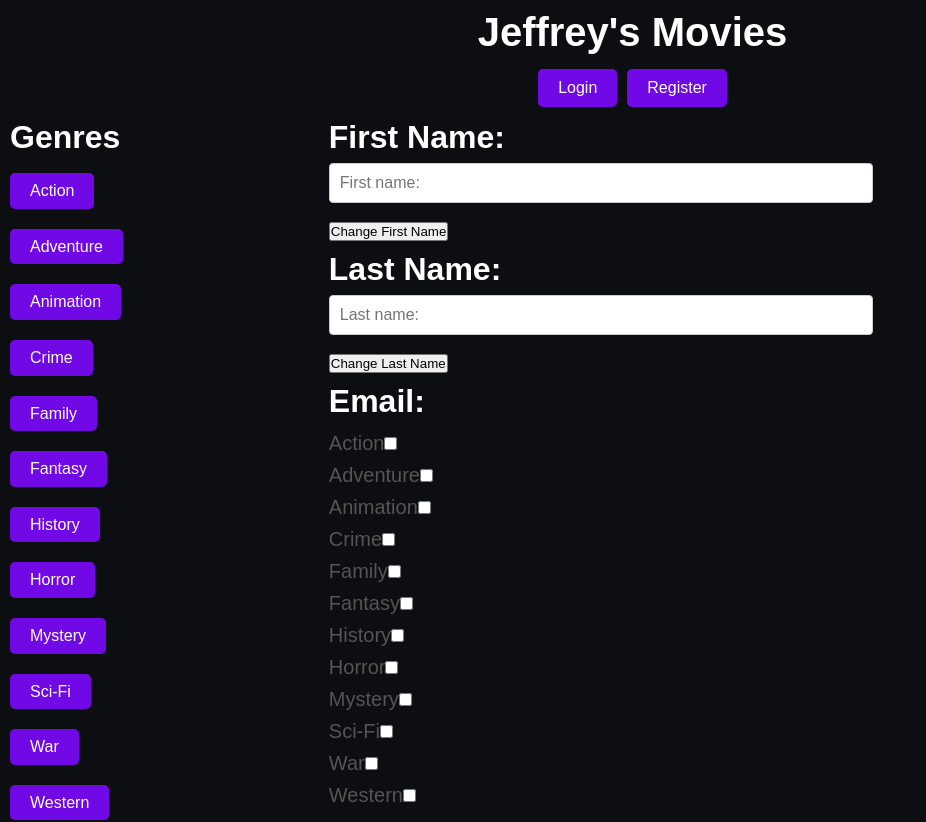
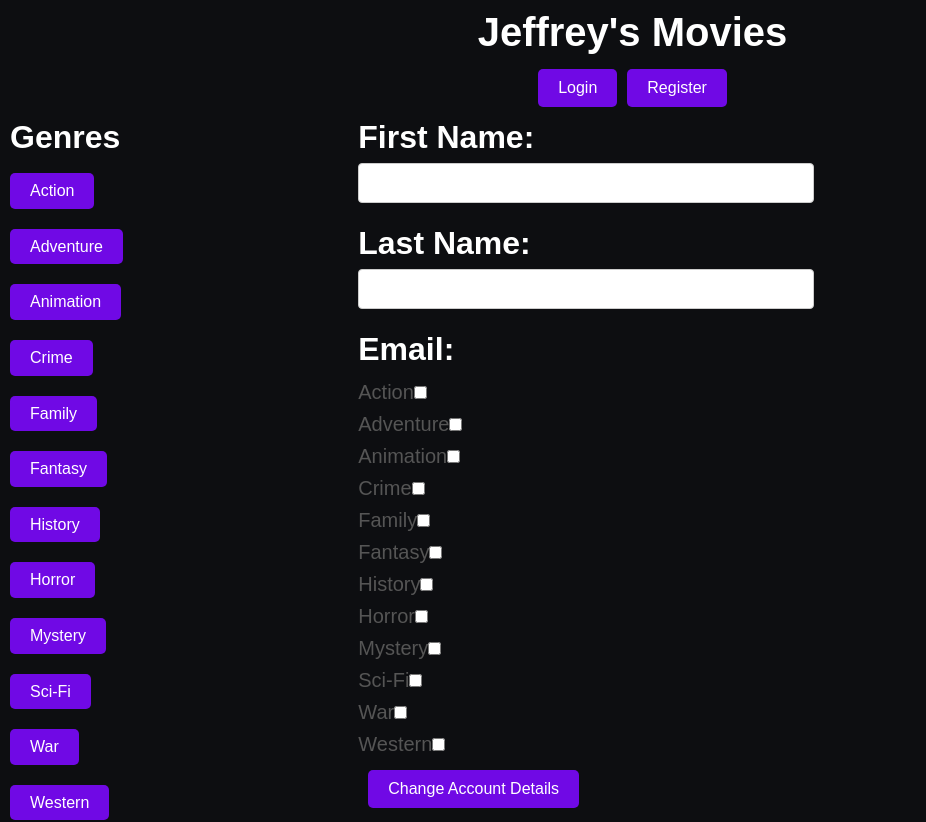
Before and after one commit to JeffreyHe3/Assignment-6, a React (Vite) app: page /movies/settings in a window 1280 px wide. Shown: the top 822 px of the page, without its empty margins (0-926 px from the left). Built offline with nearby package versions, Linux system fonts and the light colour scheme.

Commit message:
Fixed settings

```diff
--- a/src/Views/SettingsView.jsx
+++ b/src/Views/SettingsView.jsx
@@ -44,18 +44,17 @@ function SettingsView() {
 
     const handleSubmit = (e) => {
         e.preventDefault();
-
+        setFName(e.target[0].value);
+        setLName(e.target[1].value);
     };
 
     return (
         <div>
             <form onSubmit={handleSubmit}>
                 <h1>First Name:</h1>
-                <input type="text" placeholder={`First name: ${fName}`}></input>
-                <button>Change First Name</button>
+                <input type="text" placeholder={fName}></input>
                 <h1>Last Name:</h1>
-                <input type="text" placeholder={`Last name: ${lName}`}></input>
-                <button>Change Last Name</button>
+                <input type="text" placeholder={lName}></input>
                 <h1>{`Email: ${email}`}</h1>
                 {genreList && genreList.map(genre => (
                     <div key={genre.id}>
@@ -63,6 +62,7 @@ function SettingsView() {
                         <input type="checkbox"></input>
                     </div>
                 ))}
+                <input type="submit" value="Change Account Details"></input>
             </form>
         </div>
     )
```
